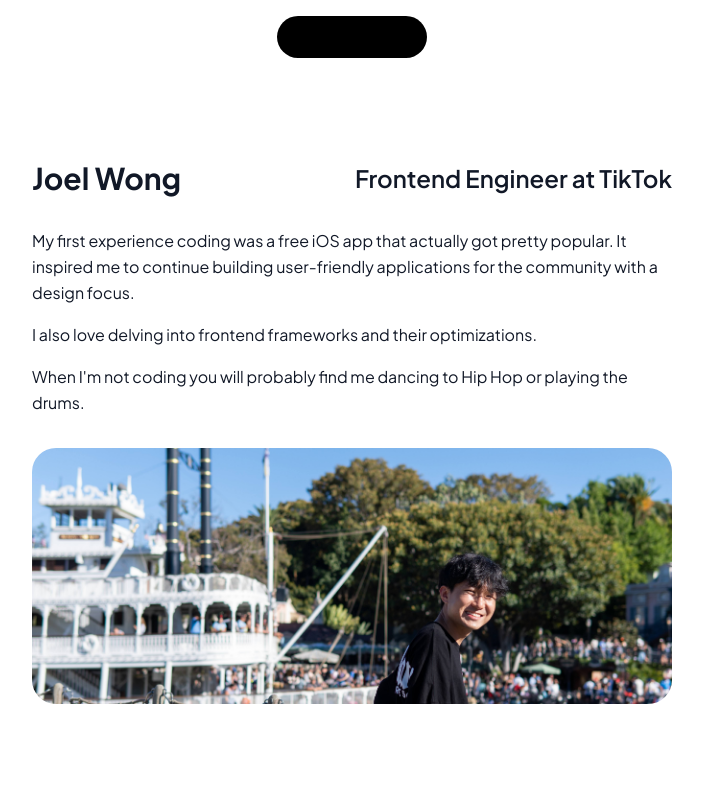
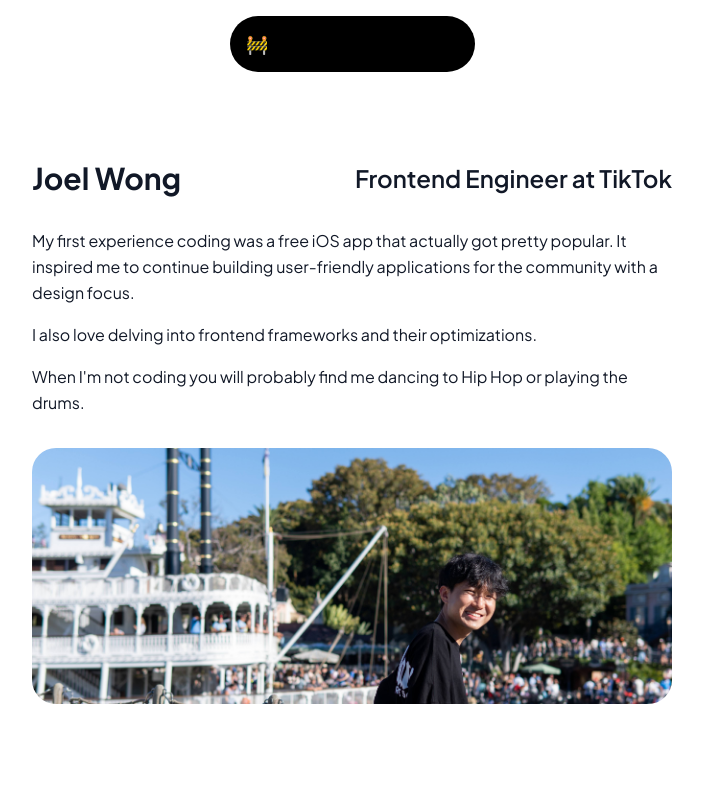
Before and after one commit to joelwongjy/portfolio, a Next.js app: page / in a window 1280 px wide. Shown: the top 789 px of the page, without its empty margins (288-991 px from the left). Built offline with nearby package versions, Linux system fonts and the light colour scheme; what prettier-plugin-tailwindcss would draw is missing.

Commit message:
feat: improve dynamic island

```diff
--- a/components/navbar/Navbar.tsx
+++ b/components/navbar/Navbar.tsx
@@ -1,5 +1,5 @@
 import { motion } from "framer-motion";
-import React, { ReactElement, useState } from "react";
+import React, { ReactElement, useEffect, useState } from "react";
 import { Link } from "react-scroll";
 
 interface Props {
@@ -27,6 +27,10 @@ export const Navbar = (): ReactElement<"nav"> => {
   // ];
   const [open, setOpen] = useState(false);
   const [isLargeVariant, setIsLargeVariant] = useState(false);
+
+  useEffect(() => {
+    setIsLargeVariant(window.matchMedia("(min-width: 768px)").matches);
+  }, []);
 
   if (typeof window === "undefined") return <></>;
 
@@ -57,68 +61,80 @@ export const Navbar = (): ReactElement<"nav"> => {
 
   const largerVariants = {
     open: {
-      width: 632,
-      height: 304,
-      borderRadius: 60,
+      width: 612,
+      height: 240,
+      borderRadius: 44,
       boxShadow: "0 0 10px 0 rgba(0, 0, 0, 0.2)",
     },
     closed: {
-      width: 200,
+      width: 245,
       height: 56,
-      borderRadius: 60,
+      borderRadius: 44,
       boxShadow: "0 0 0 0 rgba(0, 0, 0, 0)",
     },
   };
 
   const variants = {
     open: {
-      width: 316,
-      height: 152,
-      borderRadius: 60,
+      width: 408,
+      height: 160,
+      borderRadius: 44,
       boxShadow: "0 0 10px 0 rgba(0, 0, 0, 0.2)",
     },
     closed: {
-      width: 150,
-      height: 42,
-      borderRadius: 60,
+      width: 163,
+      height: 37,
+      borderRadius: 44,
       boxShadow: "0 0 0 0 rgba(0, 0, 0, 0)",
     },
   };
 
   const spring = {
     type: "spring",
-    stiffness: 200,
-    damping: 20,
+    stiffness: 300,
+    damping: 25,
   };
 
-  const isMedium = window.matchMedia("(min-width: 768px)").matches;
-
   return (
-    <nav className="sticky top-4 z-10 flex h-0 justify-center">
+    <nav className="sticky top-4 z-10 flex h-0 cursor-pointer justify-center">
       <motion.div
         variants={isLargeVariant ? largerVariants : variants}
         animate={open ? "open" : "closed"}
         transition={spring}
         onClick={() => setOpen(!open)}
-        className="relative flex h-12 w-48 items-center justify-center bg-black p-3 backdrop-blur-sm"
+        className="relative flex h-12 w-48 items-center bg-black px-3 backdrop-blur-sm md:px-4"
       >
         {open && (
           <motion.h2
             initial={{
               opacity: 0,
               scale: 0,
-              y: 100,
             }}
             animate={{
               opacity: 1,
               scale: 1,
-              y: 0,
             }}
-            transition={spring}
-            className="text-white"
+            transition={{ ...spring, delay: 0.1 }}
+            className="flex h-full w-full items-center justify-center text-white"
           >
             Dynamic Island under construction 🚧
           </motion.h2>
+        )}
+        {!open && (
+          <motion.p
+            initial={{
+              opacity: 1,
+              scale: 0,
+            }}
+            animate={{
+              opacity: 1,
+              scale: 1,
+            }}
+            transition={spring}
+            className="flex justify-start md:text-lg"
+          >
+            🚧
+          </motion.p>
         )}
       </motion.div>
     </nav>
--- a/components/section/SectionHeading.tsx
+++ b/components/section/SectionHeading.tsx
@@ -8,7 +8,7 @@ export const SectionHeading = ({
   title,
 }: SectionHeadingProps): ReactElement<SectionHeadingProps, "div"> => {
   return (
-    <div className="mb-6 md:mb-12">
+    <div className="mb-6">
       <h1 className="pr-8 font-bold">{title}</h1>
     </div>
   );
```
